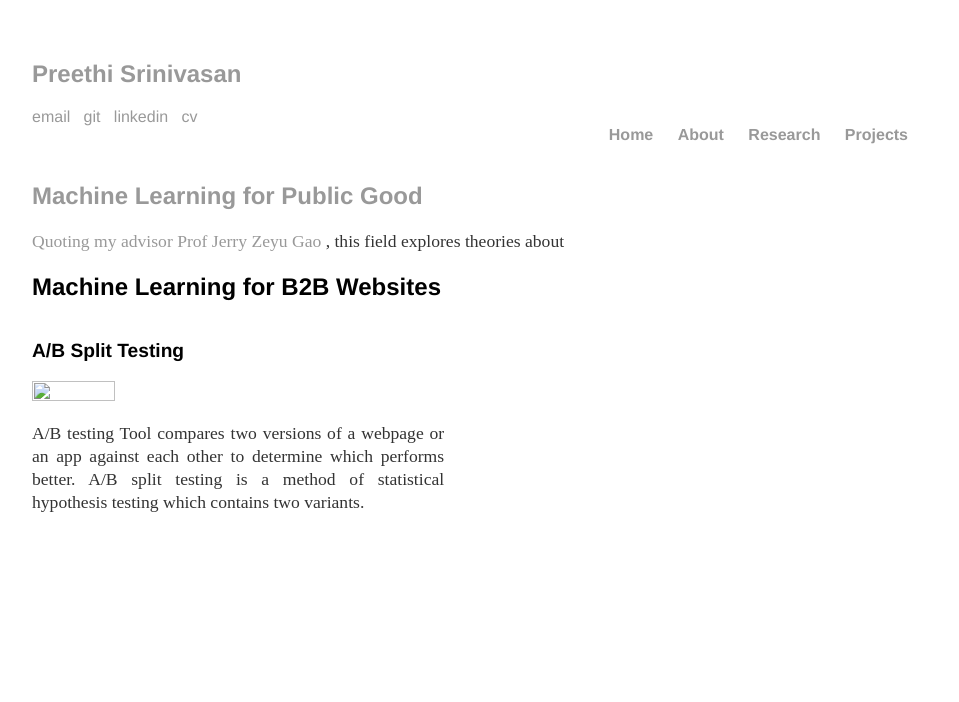
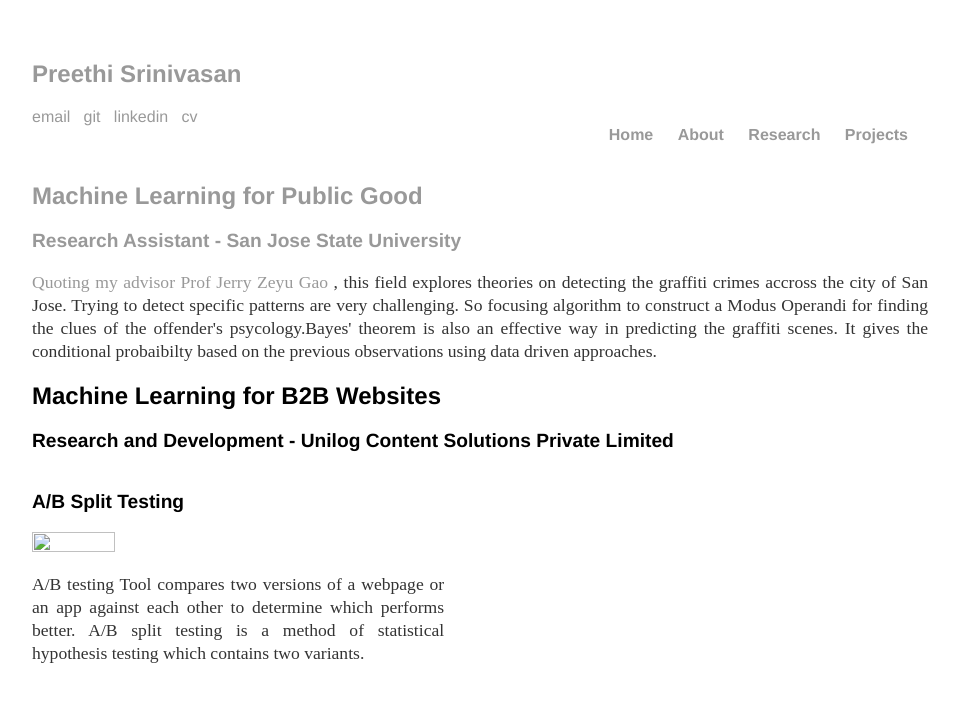
Before and after one commit to mrajesh971/mrajesh971.github.io, a Jekyll site: the page built from Research/index.html, in a window 1280 px wide. Shown: the top 702 px of the page, without its empty margins (160-1119 px from the left). Built offline with Jekyll 4.4.1, drawn with Linux system fonts in a browser that asks for light colours.

Commit message:
Update index.html

```diff
--- a/Research/index.html
+++ b/Research/index.html
@@ -5,9 +5,11 @@ title: My Research
 <div class="blurb">
 	<br>
         <h2>Machine Learning for Public Good</h2>
-	<p>Quoting my advisor <a href="#"> Prof Jerry Zeyu Gao </a>, this field explores theories about </p>
+	<h3> Research Assistant - San Jose State University</h3>
+	<p>Quoting my advisor <a href="#"> Prof Jerry Zeyu Gao </a>, this field explores theories on detecting the graffiti crimes accross the city of San Jose. Trying to detect specific patterns are very challenging. So focusing algorithm to construct a Modus Operandi for finding the clues of the offender's psycology.Bayes' theorem is also an effective way in predicting the graffiti scenes. It gives the conditional probaibilty based on the previous observations using data driven approaches.    </p>
 
 	<h2>Machine Learning for B2B Websites</h2>
+	<h3> Research and Development - Unilog Content Solutions Private Limited</h3>
 	<div class="section1">
 	<h3> A/B Split Testing</h3>
 	<a href="#"><img src="#" width="45%" height="45%"></a>
```
